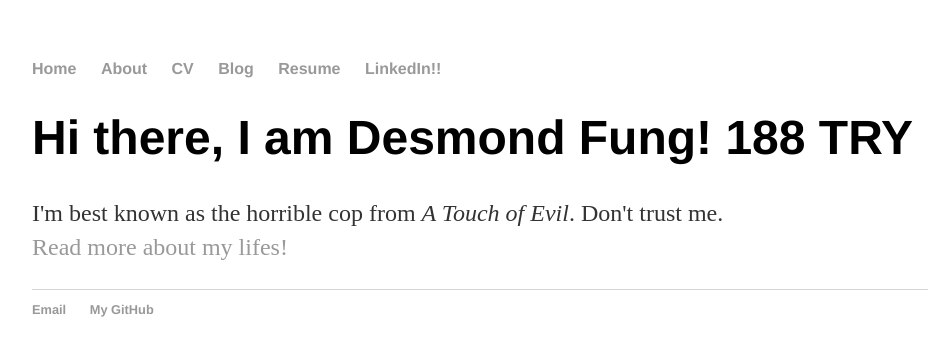
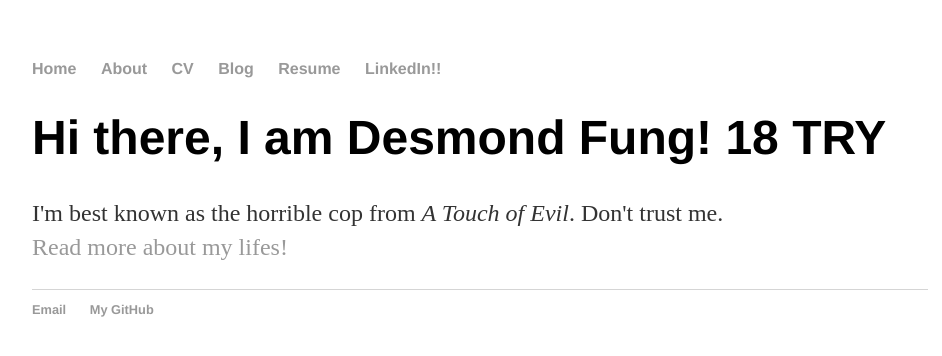
Before and after one commit to ddhangdd/ddhangdd.github.io, a Jekyll site: the page built from index.html, in a window 1280 px wide. Shown: the top 356 px of the page, without its empty margins (160-1102 px from the left). Built offline with Jekyll 4.4.1, drawn with Linux system fonts in a browser that asks for light colours.

Commit message:
Update index.html

```diff
--- a/index.html
+++ b/index.html
@@ -4,7 +4,7 @@ title: Welcome
 ---
 
 		<div class="blurb">
-			<h1>Hi there, I am Desmond Fung! 188 TRY</h1>
+			<h1>Hi there, I am Desmond Fung! 18 TRY</h1>
 			<p>I'm best known as the horrible cop from <em>A Touch of Evil</em>. Don't trust me.<br>
 
 			<a href="/about">Read more about my lifes!</a></p>
```
